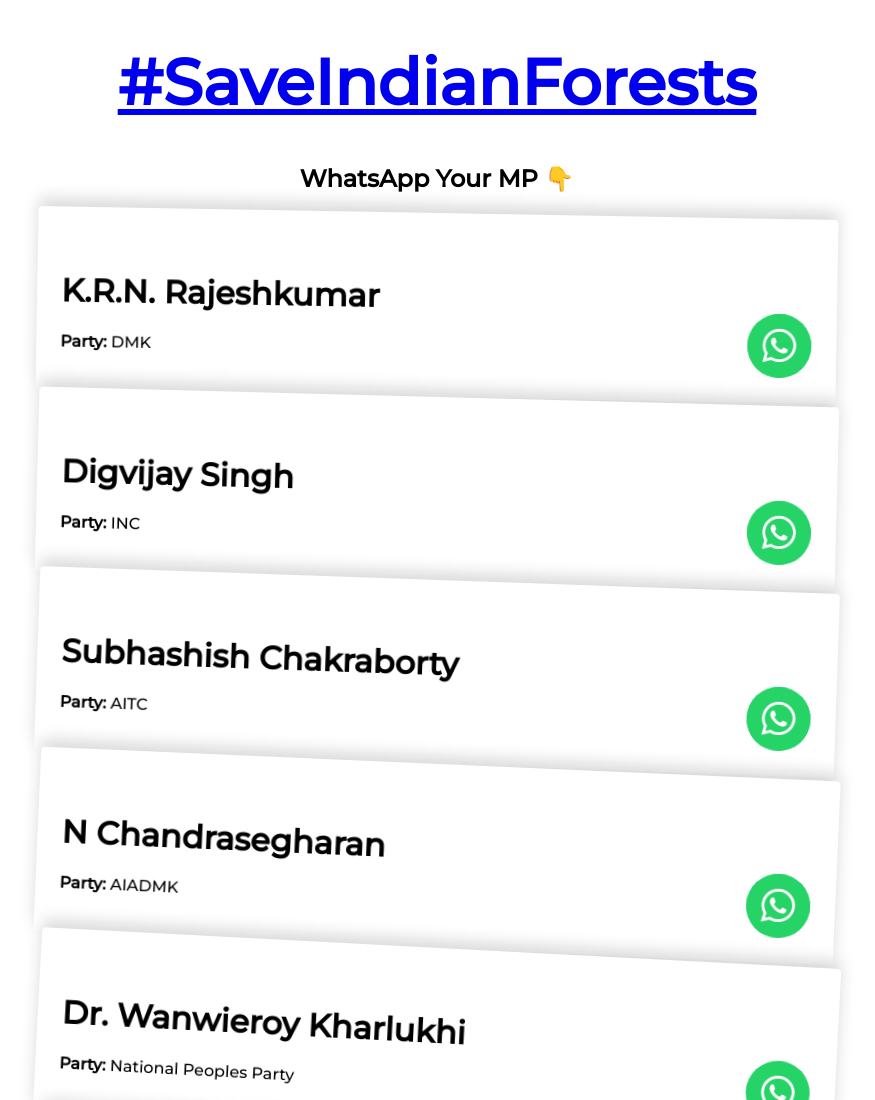
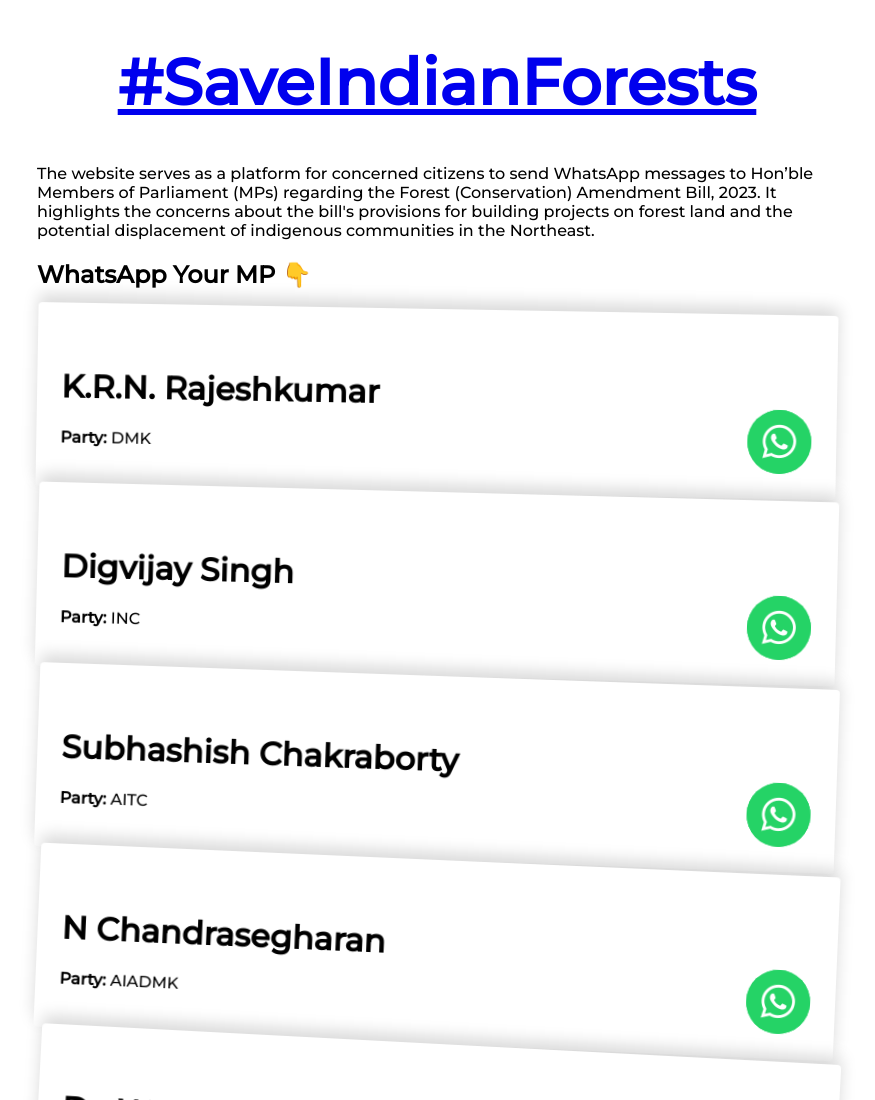
Before and after one commit to thereisnoearthb/SaveIndianForests, a plain HTML site: page v2/index.html in a window 1280 px wide. Shown: the top 1100 px of the page, without its empty margins (203-1078 px from the left). Drawn offline with Linux system fonts and the light colour scheme; grey boxes are pictures that could not be loaded.

Commit message:
description

```diff
--- a/v2/index.html
+++ b/v2/index.html
@@ -9,8 +9,10 @@
 </head>
 <body>
 <!-- partial:index.partial.html -->
-<center><a href="https://saveindianforests.thereisnoearthb.com/" style="font-size: xx-large;"><b><h1>#SaveIndianForests</h1></b></b></a>
-<h2 style="font-size: x-large;">WhatsApp Your MP 👇</h2></center>
+<center><a href="https://saveindianforests.thereisnoearthb.com/" style="font-size: xx-large;"><b><h1>#SaveIndianForests</h1></b></b></a></center>
+  <p>The website serves as a platform for concerned citizens to send WhatsApp messages to Hon’ble Members of Parliament (MPs) regarding the Forest (Conservation) Amendment Bill, 2023. It highlights the concerns about the bill's provisions for building projects on forest land and the potential displacement of indigenous communities in the Northeast.</p> <h2 style="font-size: x-large;">WhatsApp Your MP 👇</h2>
+
+
   <div id="cardContainer"></div>
 <!-- partial -->
   <script  src="./script.js"></script>
```
